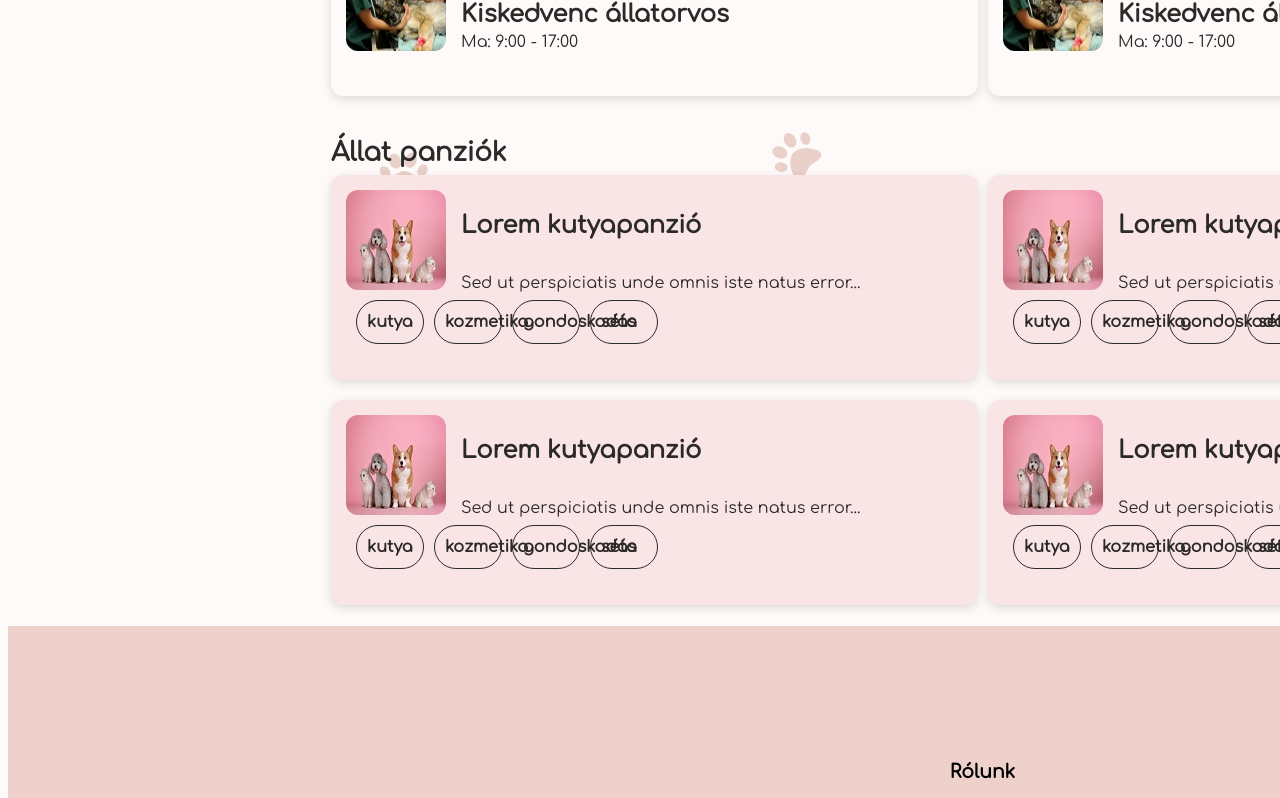
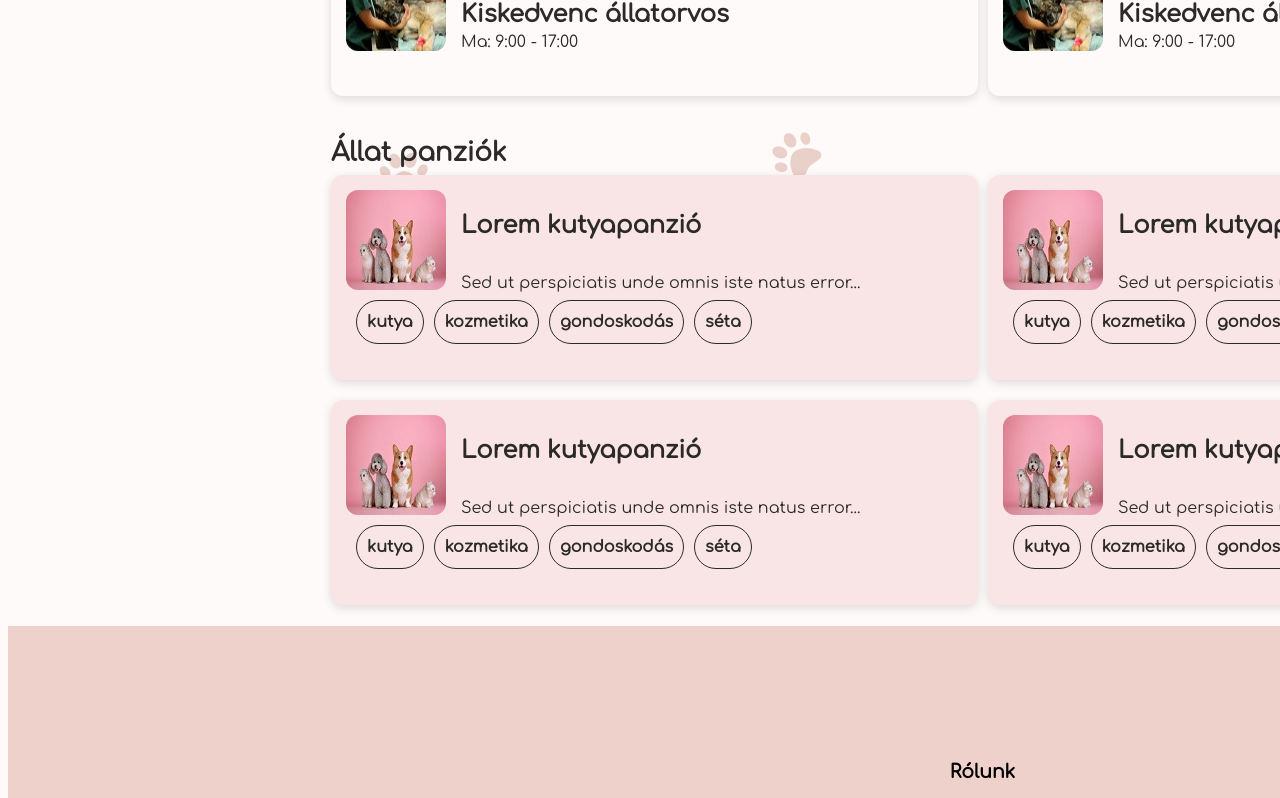
Before and after one commit to jacint1998dev/mencs_front_react, a React (Create React App) app in the folder learning-react/: page / in a window 1280 px wide. Shown: the part 2782-3580 px from the top of the page. Built offline with nearby package versions, Linux system fonts and the light colour scheme.

Commit message:
tags fixed

```diff
--- a/learning-react/src/index.css
+++ b/learning-react/src/index.css
@@ -2631,8 +2631,6 @@
   }
 
   .tags-text {
-    width: 46px;
-    height: 18px;
     font-family: 'Comfortaa';
     font-style: normal;
     font-weight: 700;
```
